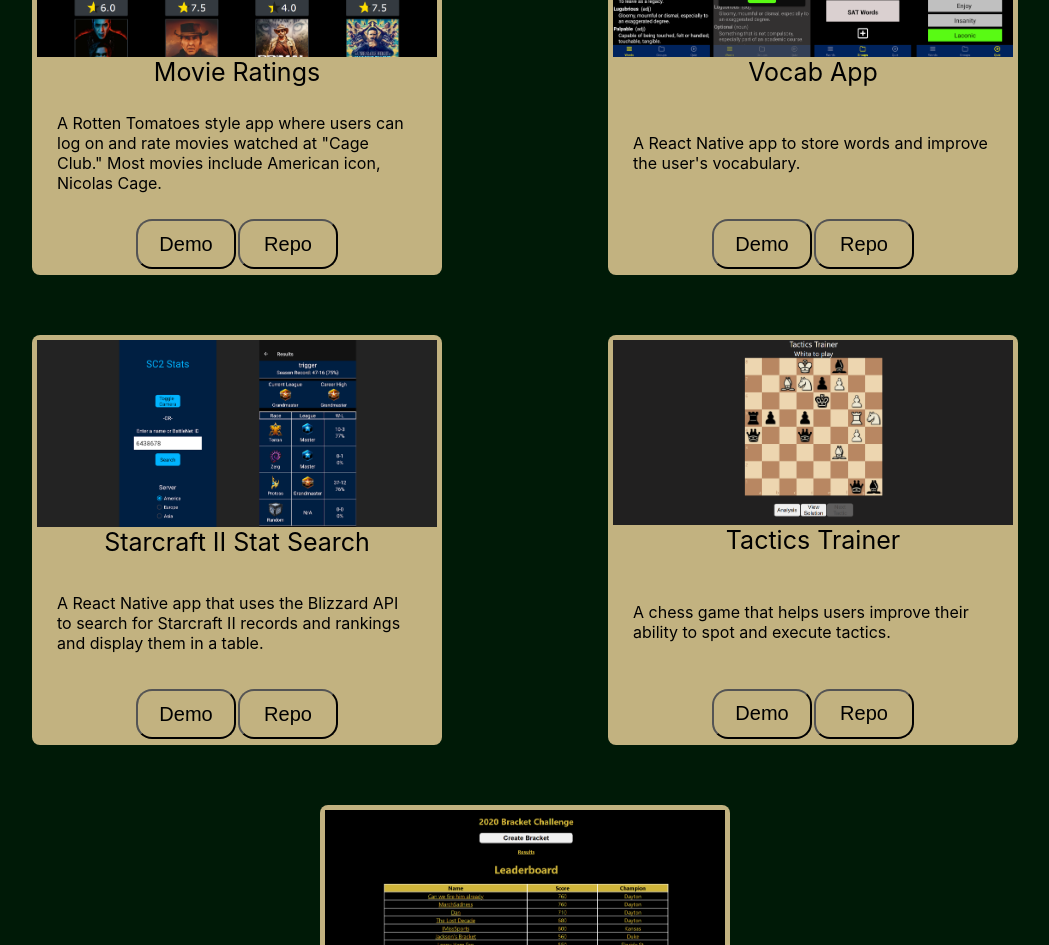
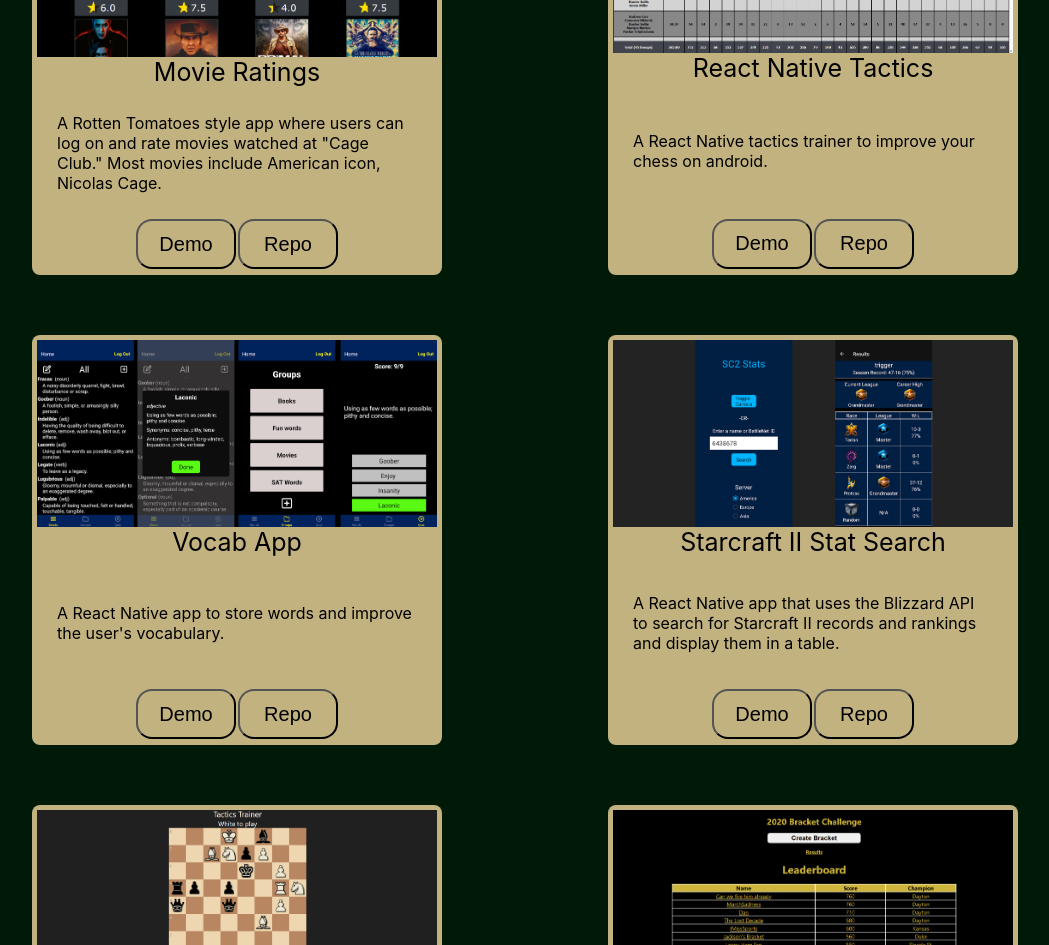
Before and after one commit to awbridgers/awbridgers.github.io, a React (Create React App) app: page / in a window 1280 px wide. Shown: the part 800-1745 px from the top of the page, without its empty margins (115-1164 px from the left). Built offline with nearby package versions, Linux system fonts and the light colour scheme.

Commit message:
adds the react native version of tactics trainer to the repo listj

```diff
--- a/src/repos.ts
+++ b/src/repos.ts
@@ -34,6 +34,14 @@
 
   },
   {
+    title: "React Native Tactics",
+    repoURL: 'https://github.com/awbridgers/tactics-app',
+    pagesURL: 'https://www.dropbox.com/scl/fi/3t8ejiqnpa1gjek65umtv/tactics-trainer.apk?rlkey=79aonubufscl9mbve846ze06k&st=3od8pwhd&dl=0',
+    image: lineupDataViewer,
+    description: 'A React Native tactics trainer to improve your chess on android.'
+
+  },
+  {
     title: "Vocab App",
     repoURL: 'https://github.com/awbridgers/vocab-list',
     pagesURL: 'https://www.dropbox.com/scl/fi/x8bdr1rb881tev5ablbfr/VocabList.apk?rlkey=wfp5gv98hw0kqxeyxzeg8wp7t&dl=0',
```
Also changed, not shown: src/images/tactics-app.png (added).
